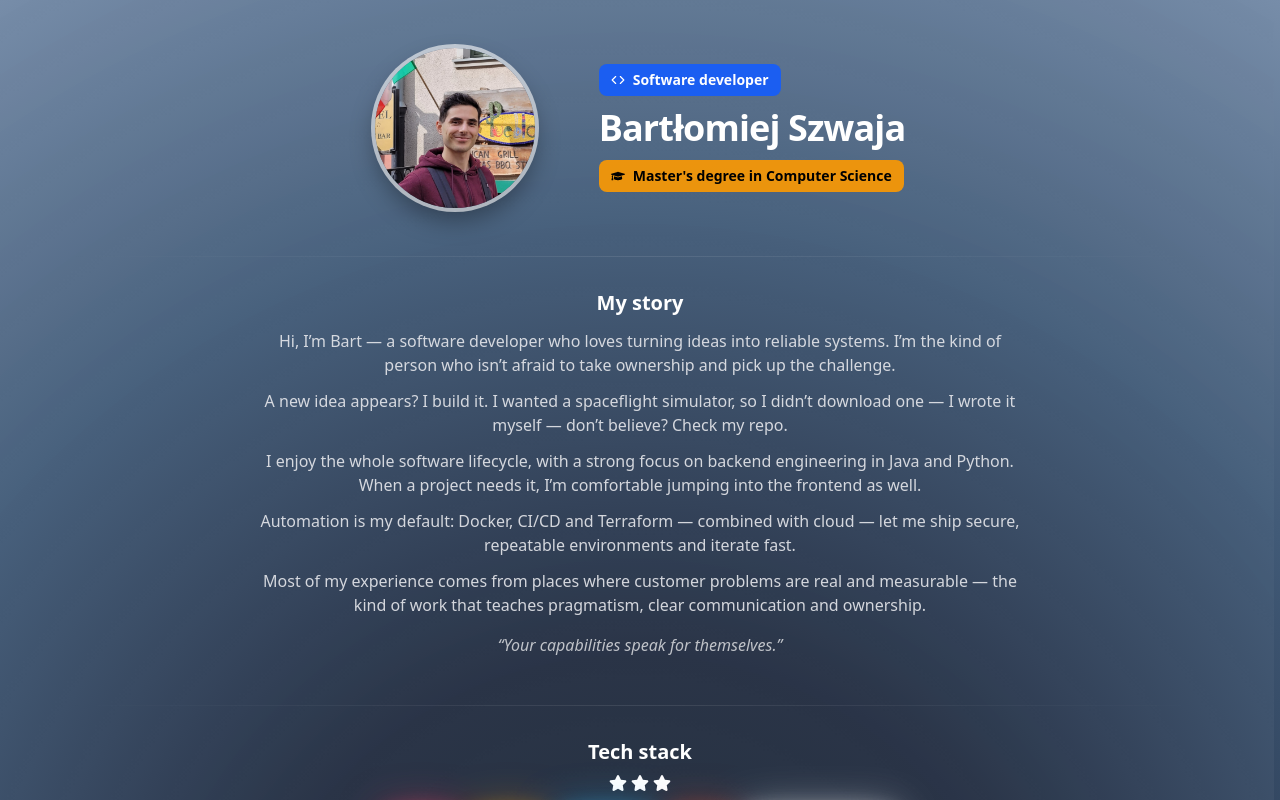
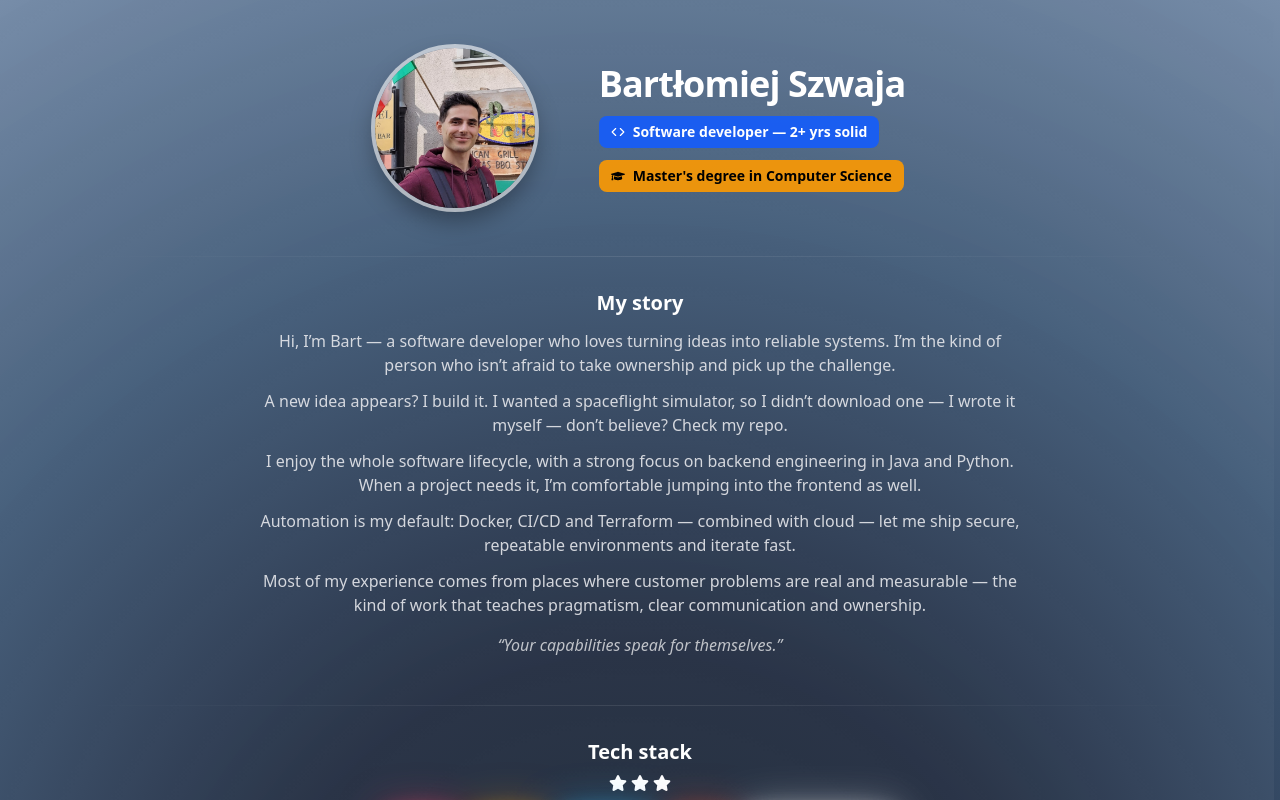
Before and after one commit to Verduttio/verduttio.github.io, a React (Vite) app: page / in a window 1280 px wide. Shown: the top 800 px of the page. Built offline with nearby package versions, Linux system fonts and the light colour scheme.

Commit message:
feat: add update Header.tsx

```diff
--- a/src/components/Header.tsx
+++ b/src/components/Header.tsx
@@ -1,3 +1,4 @@
+// src/components/Header.tsx
 import React from "react";
 import { FiCode } from "react-icons/fi";
 import { FaGraduationCap } from "react-icons/fa";
@@ -6,23 +7,25 @@ const Header: React.FC = () => {
   return (
     <section className="px-4">
       <div className="mx-auto w-full max-w-4xl">
+        {/* grid shrinks to content from md up, then centers */}
         <div className="grid grid-cols-1 items-center gap-6 md:grid-cols-[200px_auto] md:w-max md:mx-auto">
           {/* Avatar */}
           <div className="justify-self-center md:justify-self-start">
             <img
               src="/photo-me.jpg"
               alt="Bartłomiej Szwaja"
-              className="
-                avatar-pop
-                h-40 w-40 rounded-full object-cover
-                ring-4 ring-white/60
-                shadow-[0_12px_24px_rgba(0,0,0,.35)]
-              "
+              className="avatar-pop h-40 w-40 rounded-full object-cover ring-4 ring-white/60 shadow-[0_12px_24px_rgba(0,0,0,.35)]"
             />
           </div>
 
-          {/* Tekst */}
+          {/* Tekst (name → role → degree) */}
           <div className="flex flex-col gap-3 text-center md:text-left">
+            {/* Name first */}
+            <h1 className="text-3xl md:text-4xl font-semibold tracking-tight">
+              Bartłomiej Szwaja
+            </h1>
+
+            {/* Role chip */}
             <span
               className="
                 inline-flex items-center gap-2 self-center md:self-start
@@ -32,13 +35,10 @@ const Header: React.FC = () => {
               "
             >
               <FiCode aria-hidden className="icon-wiggle" />
-              <span>Software developer</span>
+              <span>Software developer — 2+ yrs solid</span>
             </span>
 
-            <h1 className="text-3xl md:text-4xl font-semibold tracking-tight">
-              Bartłomiej Szwaja
-            </h1>
-
+            {/* Degree chip */}
             <a
               href="https://en.uj.edu.pl/en"
               target="_blank"
```
